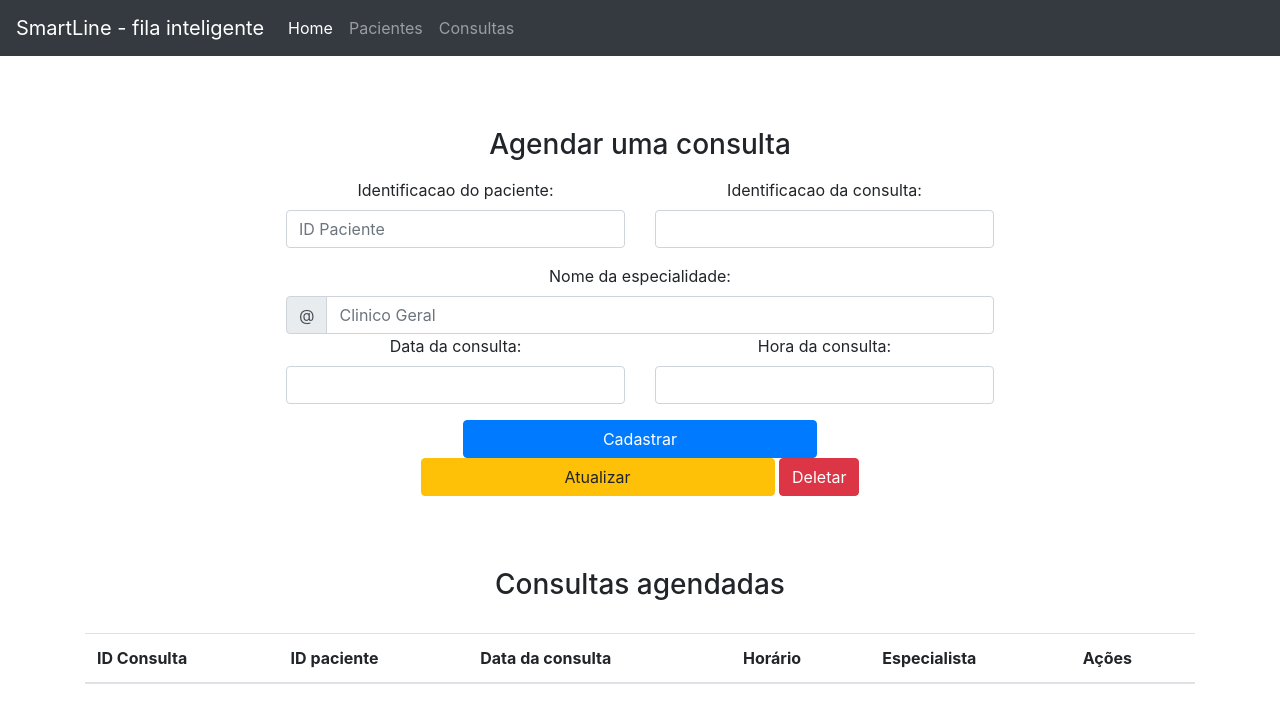
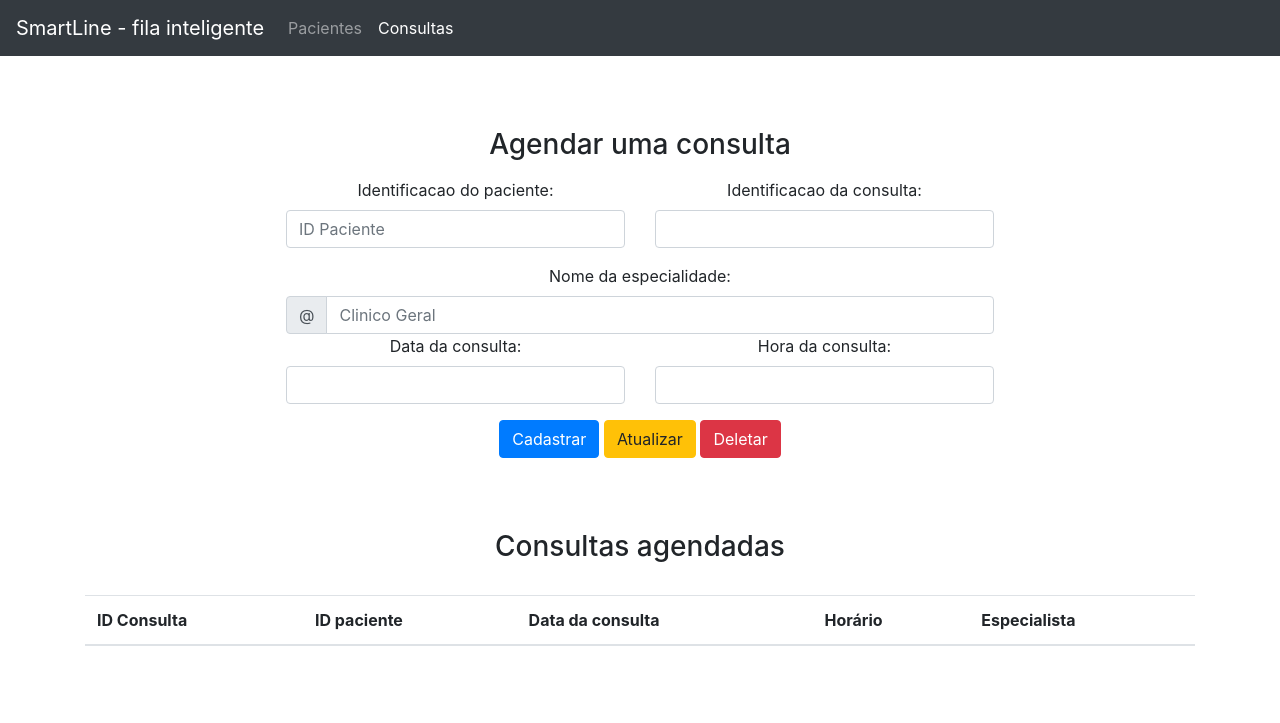
Before and after one commit to anderson-diana/consultas-microservice, a Python web app: template templates/consultas.html in a window 1280 px wide. Shown: the top 723 px of the page. Run offline with Jinja, Linux system fonts and the light colour scheme; the template is opened without the code that fills it, so the values that code supplies are empty; some libraries are stand-ins or nearby versions.

Commit message:
Subindo a ultima versao atualizada

```diff
--- a/templates/consultas.html
+++ b/templates/consultas.html
@@ -23,13 +23,10 @@
   </button>
     <div class="collapse navbar-collapse" id="navbarsExample03">
     <ul class="navbar-nav mr-auto">
-      <li class="nav-item active">
-        <a class="nav-link" href="#">Home <span class="sr-only">(current)</span></a>
-      </li>
       <li class="nav-item">
         <a class="nav-link" href="#">Pacientes</a>
       </li>
-          <li class="nav-item">
+          <li class="nav-item active">
         <a class="nav-link" href="#">Consultas</a>
       </li>
     </ul>
@@ -77,8 +74,8 @@
 
             <div class="row">
               <div class="col text-center">
-                <button id="create"  class="w-50 btn btn-primary btn-md">Cadastrar</button>
-                <button id="update" class="w-50 btn btn-warning"  >Atualizar</button>
+                <button id="create"  class="btn btn-primary ">Cadastrar</button>
+                <button id="update" class="btn btn-warning"  >Atualizar</button>
                 <button id="delete" class="btn btn-danger">Deletar</button>
               </div>
             </div>
@@ -100,7 +97,6 @@
               <th>Data da consulta</th>
               <th>Horário</th>
               <th>Especialista</th>
-              <th>Ações</th>
             </tr>
           </thead>
           <tbody>
@@ -112,6 +108,8 @@
 
   </div>
 
+  <br><br>
+
   <script src="static/js/stop.js"></script>
 
     <!-- Dependencias Bootstrap: jQuery.js, Popper.js, Bootstrap JS -->
```
